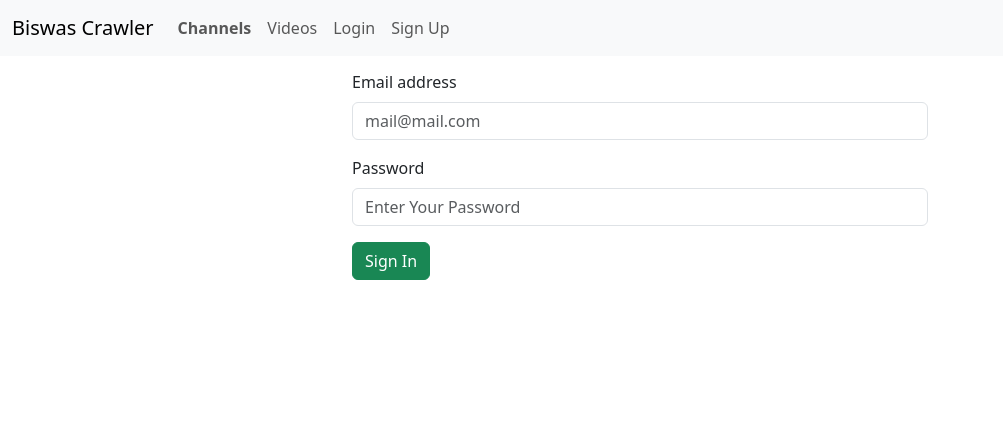
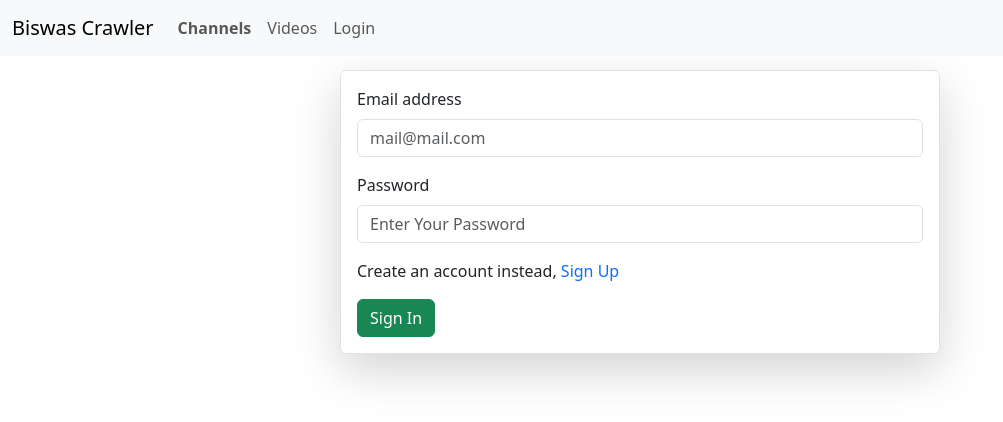
Before and after one commit to OINDIL/YouTube-Crawler, a React (Vite) app: page /signin in a window 1280 px wide. Shown: the top 422 px of the page, without its empty margins (0-1003 px from the left). Built offline with nearby package versions, Linux system fonts and the light colour scheme; no server answers.

Commit message:
[added]: Alert Component

```diff
--- a/src/Components/SmallComponents/Authentication/SignIn.jsx
+++ b/src/Components/SmallComponents/Authentication/SignIn.jsx
@@ -1,41 +1,47 @@
 import React, { useState } from 'react'
 import { auth } from '../../Firebase/firebase'
 import { signInWithEmailAndPassword } from 'firebase/auth'
-import PopUp from './Small Components/PopUp'
 import LoadingBar from 'react-top-loading-bar'
 import { useAllContext } from '../../Context/AllContextAPI'
-import ErrorMessage from '../ErrorMessage'
+import { Link } from 'react-router-dom'
+import Alert from './Small Components/Alert'
 
 function SignIn() {
-  const {progress,setProgress} = useAllContext()
+  const { progress, setProgress } = useAllContext()
   // states
 
-  const [loader,setLoader] = useState(false)
-  const [ErrorLoader,setErrorLoader] = useState(false)
-  const [popUp,setPopUp] = useState(false)
-  const [email,setEmail] = useState('')
-  const [password,setPassword] = useState('')
-  const [name,setName] = useState('')
+  const [loader, setLoader] = useState(false)
+  const [ErrorLoader, setErrorLoader] = useState(false)
+  const [email, setEmail] = useState('')
+  const [password, setPassword] = useState('')
+  const [name, setName] = useState('')
+  const [successSignedUp, setSuccessSignedUp] = useState(false)
 
-  const handleSubmit = async (event) =>{
+
+  const handleSubmit = async (event) => {
     event.preventDefault()
+    if (email === '' || password === '') {
+      setErrorLoader(true)
+      return
+    }
     setLoader(true)
     setProgress(30)
-      try{
-        const userCredentials = await signInWithEmailAndPassword(auth,email,password)
+    try {
+      const userCredentials = await signInWithEmailAndPassword(auth, email, password)
       const name = userCredentials.user.displayName;
       setProgress(70)
       setName(name)
-        setPopUp(true)
+      setSuccessSignedUp(true)
       setProgress(100)
-      }catch(err){
+      setLoader(false)
+    } catch (err) {
+      setProgress(100)
+      setLoader(false)
       setErrorLoader(true)
-        setProgress(100)
     }
   }
   return (
     <div>
-      {popUp ? <PopUp title={ `Welcome ${name}` } description={'You are now logged in'}/> : null}
       {loader ? (
         <LoadingBar
           color="#198754"
@@ -43,26 +49,23 @@ function SignIn() {
           onLoaderFinished={() => setProgress(0)}
         />
       ) : null}
+      <form className='container border rounded p-3 shadow-lg' onSubmit={handleSubmit} style={{ maxWidth: '600px', marginTop: '70px' }}>
         <div className="error-loader position-relative">
           {ErrorLoader ? (
-          <ErrorMessage
-            title={"Wrong Credentials"}
-            message={"Review Your Given Data"}
-            buttonMessage={"Try Again"}
-            setErrorLoader={setErrorLoader}
-          />
+            <Alert message={"Invalid Credentials"} type={"danger"} setButton={setErrorLoader} />
           ) : null}
-      </div>
-      <form className='container' onSubmit={handleSubmit} style={{maxWidth:'600px',marginTop:'70px'}}>
-      <div className="mb-3">
-        <label htmlFor="exampleInputEmail1" className="form-label">Email address</label>
-        <input type="email" className="form-control" id="exampleInputEmail1" aria-describedby="emailHelp" placeholder='mail@mail.com' onChange={(e)=>setEmail(e.target.value)}/>
+          {successSignedUp ? <Alert message={`You are logged in as ${name}`} type={"success"} setButton={setSuccessSignedUp} /> : null}
         </div>
         <div className="mb-3">
-        <label htmlFor="exampleInputPassword1" className="form-label">Password</label>
-        <input type="password" className="form-control" id="exampleInputPassword1" placeholder='Enter Your Password' onChange={(e)=>setPassword(e.target.value)}/>
+          <label htmlFor="exampleInputEmail1" className="form-label fw-medium">Email address</label>
+          <input type="email" className="form-control" id="exampleInputEmail1" aria-describedby="emailHelp" placeholder='mail@mail.com' onChange={(e) => setEmail(e.target.value)} />
         </div>
-      <button type="submit" className="btn btn-success">Sign In</button>
+        <div className="mb-3">
+          <label htmlFor="exampleInputPassword1" className="form-label fw-medium">Password</label>
+          <input type="password" className="form-control" id="exampleInputPassword1" placeholder='Enter Your Password' onChange={(e) => setPassword(e.target.value)} />
+        </div>
+        <p className='fw-medium'>Create an account instead, <Link to="/signup" className='text-decoration-none'>Sign Up</Link></p>
+        <button type="submit" className="btn btn-success" disabled={successSignedUp || loader || ErrorLoader}>Sign In</button>
       </form>
     </div>
   )
--- a/src/Components/SmallComponents/Authentication/SignUp.jsx
+++ b/src/Components/SmallComponents/Authentication/SignUp.jsx
@@ -1,22 +1,28 @@
 import React, { useState } from 'react'
 import { auth } from '../../Firebase/firebase'
 import { createUserWithEmailAndPassword, updateProfile } from 'firebase/auth'
-import PopUp from './Small Components/PopUp'
 import { useAllContext } from '../../Context/AllContextAPI'
 import LoadingBar from 'react-top-loading-bar'
+import { Link } from 'react-router-dom'
+import Alert from './Small Components/Alert'
 
 function SignUp() {
     const { progress, setProgress } = useAllContext()
     // STATES
-    const [popUp, setPopUp] = useState(false)
+    const [successSignedUp, setSuccessSignedUp] = useState(false)
     const [loader, setLoader] = useState(false)
     const [ErrorLoader, setErrorLoader] = useState(false)
     const [email, setEmail] = useState('')
     const [name, setName] = useState('')
     const [password, setPassword] = useState('')
+    const [confirmPassword, setConfirmPassword] = useState('')
 
     const handleSubmit = async (event) => {
         event.preventDefault()
+        if(password !== confirmPassword || email === '' || password === '' || name === ''){
+            setErrorLoader(true)
+            return
+        }
         setLoader(true)
         try {
             setProgress(25)
@@ -25,18 +31,19 @@ function SignUp() {
             const user = userCredentials.user
             setProgress(75)
             await updateProfile(user, {
-                displayName: name
+                displayName: name.toUpperCase()
             })
             setProgress(100)
-            setPopUp(true)
+            setSuccessSignedUp(true)
+            setLoader(false)
         } catch (err) {
             setProgress(100)
+            setLoader(false)
             setErrorLoader(true)
         }
     }
     return (
         <div>
-            {popUp ? <PopUp title={'Signed Up'} description={'You Have Signed Up Successfully'} /> : null}
             {loader ? (
                 <LoadingBar
                     color="#0d6efd"
@@ -44,32 +51,33 @@ function SignUp() {
                     onLoaderFinished={() => setProgress(0)}
                 />
             ) : null}
-            <div className="error-loader position-relative">
-                {ErrorLoader ? (
-                    <ErrorMessage
-                        title={"Account Creation Error"}
-                        message={"Can't Creat an Account"}
-                        buttonMessage={"Try Again"}
-                        setErrorLoader={setErrorLoader}
-                    />
-                ) : null}
-            </div>
-            <form className='container' onSubmit={handleSubmit} style={{ maxWidth: '600px', marginTop: '70px' }}>
+            <form className='container border rounded p-3 shadow-lg' onSubmit={handleSubmit} style={{ maxWidth: '600px', marginTop: '70px' }}>
+                <div className="error-loader position-relative">
+                    {ErrorLoader ? (
+                        <Alert message={"Account Creation Error"} type={"danger"} setButton={setErrorLoader}/>
+                    ) : null}
+                    {successSignedUp ? <Alert message={"Account Created Successfully"} type={"success"} setButton={setSuccessSignedUp}/> : null}
+                </div>
                 <div className="mb-3">
-                    <label htmlFor="exampleInputEmail1" className="form-label">Email address</label>
+                    <label htmlFor="exampleInputEmail1" className="form-label fw-medium">Email address</label>
                     <input type="email" className="form-control" id="exampleInputEmail1" aria-describedby="emailHelp" placeholder='Enter Email' onChange={(e) => setEmail(e.target.value)} />
                     <div id="emailHelp" className="form-text">We'll never share your email with anyone else.</div>
                 </div>
                 <div className="mb-3">
-                    <label htmlFor="exampleInputName1" className="form-label">Name</label>
+                    <label htmlFor="exampleInputName1" className="form-label fw-medium">Name</label>
                     <input type="text" className="form-control" id="exampleInputName1" placeholder='Enter Your Name'
                         onChange={(e) => setName(e.target.value)} />
                 </div>
                 <div className="mb-3">
-                    <label htmlFor="exampleInputPassword1" className="form-label">Password</label>
-                    <input type="current-password" className="form-control" id="exampleInputPassword1" placeholder='Create A Strong Password' onChange={(e) => setPassword(e.target.value)} />
+                    <label htmlFor="exampleInputPassword1" className="form-label fw-medium">Password</label>
+                    <input type="current-password" className="form-control" id="exampleInputPassword1" placeholder='Create A Password' onChange={(e) => setPassword(e.target.value)} />
                 </div>
-                <button type="submit" className="btn btn-primary">Sign Up</button>
+                <div className="mb-3">
+                    <label htmlFor="exampleInputPasswordconfirm1" className="form-label fw-medium">Confirm Password</label>
+                    <input type="current-password" className="form-control" id="exampleInputPasswordconfirm1" placeholder='Confirm Password' onChange={(e) => setConfirmPassword(e.target.value)} />
+                </div>
+                <p className='fw-medium'>Already have an account? <Link className='text-decoration-none' to="/signin">Log In</Link></p>
+                <button type="submit" className="btn btn-primary" disabled={successSignedUp || loader || ErrorLoader}>Sign Up</button>
             </form>
         </div>
     )
--- /dev/null
+++ b/src/Components/SmallComponents/Authentication/Small Components/Alert.jsx
@@ -0,0 +1,18 @@
+import React from 'react'
+
+function Alert({message,type,setButton}) {
+    return (
+        <div>
+            <div className={`alert alert-${type}`} role="alert">
+            <button type="button" className="btn-close" aria-label="Close"
+            style={{position:'absolute', zIndex:1, right:'10px'}}
+            onClick={()=>setButton(false)}
+            ></button>
+                {message}
+            </div>
+
+        </div>
+    )
+}
+
+export default Alert
--- a/src/Components/SmallComponents/Navbar.jsx
+++ b/src/Components/SmallComponents/Navbar.jsx
@@ -24,10 +24,6 @@ const Navbar = () => {
                                 <Link className={`nav-link ${active === 'signin' ? `fw-bold` : null}`} to="/signin"
                                 onClick={()=>handleActive('signin')}>Login</Link>
                             </li>
-                            <li>
-                                <Link className={`nav-link ${active === 'signup' ? `fw-bold` : null}`} to="/signup"
-                                onClick={()=>handleActive('signup')}>Sign Up</Link>
-                            </li>
                         </ul>
                     </div>
                 </div>
```
Also changed, not shown: src/Components/SmallComponents/Authentication/Small Components/PopUp.jsx (deleted, +0 -18 lines). Lines whose indentation alone changed are shown as unchanged.
